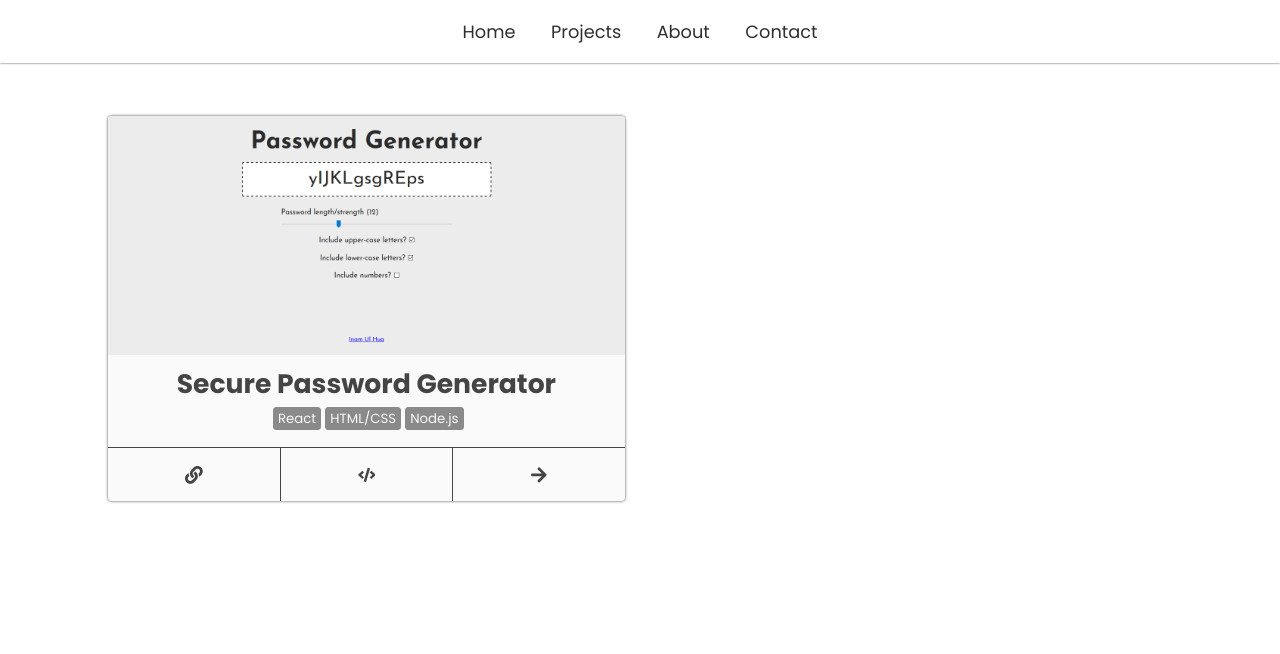
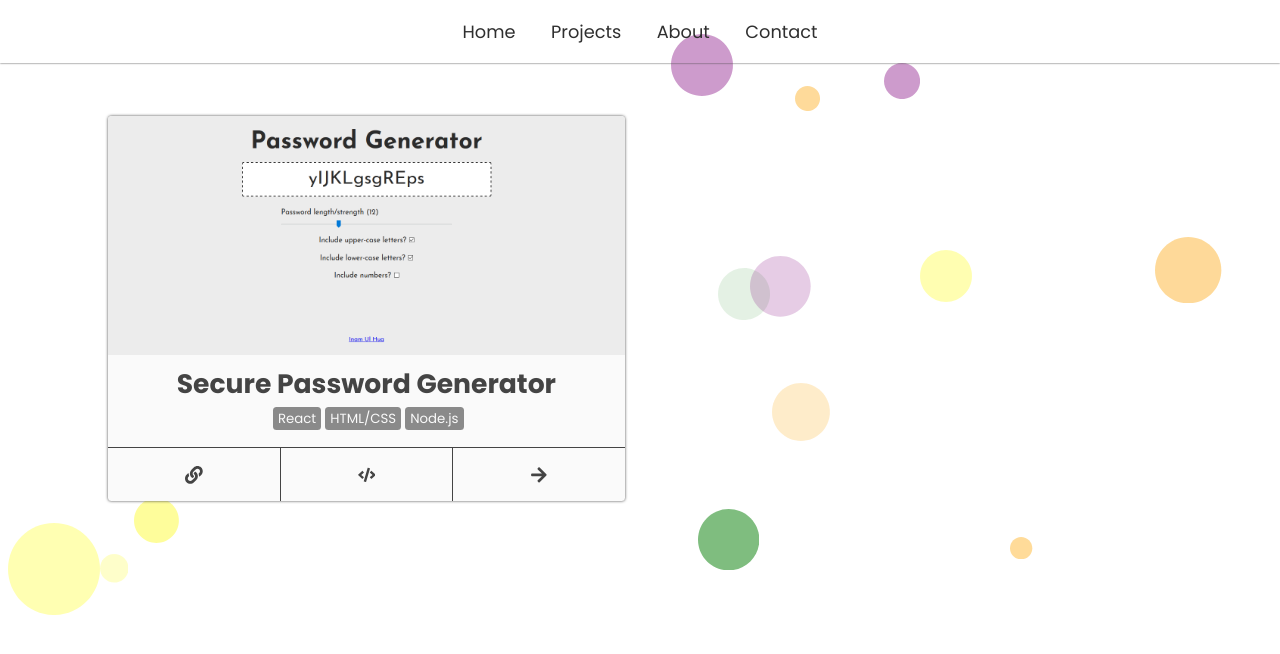
Before and after one commit to Inambe/inambe-webpage, a React (Create React App) app: page /projects in a window 1280 px wide. Shown: the top 654 px of the page. Built offline with nearby package versions, Linux system fonts and the light colour scheme.

Commit message:
add accentOverlay

```diff
--- a/src/App.js
+++ b/src/App.js
@@ -10,6 +10,7 @@ import AboutPage from "./pages/aboutPage";
 import Footer from "./components/footer";
 import ProjectsPage from "./pages/projectsPage";
 import DisplayMode from "./api/displayMode";
+import AccentOverlay from "./components/accentOverlay";
 
 function App() {
 	DisplayMode.CleanMode();
@@ -17,23 +18,27 @@ function App() {
 		<Router>
 			<Header />
 			<Route path="/" exact>
+				<AccentOverlay />
 				<Container>
 					<HomePage />
 				</Container>
 			</Route>
 			<Route path="/contact" exact>
+				<AccentOverlay />
 				<Container>
 					<ContactPage />
 				</Container>
 				<Footer />
 			</Route>
 			<Route path="/about" exact>
+				<AccentOverlay />
 				<Container>
 					<AboutPage />
 				</Container>
 				<Footer />
 			</Route>
 			<Route path="/projects" exact>
+				<AccentOverlay />
 				<ProjectsPage />
 			</Route>
 		</Router>
--- /dev/null
+++ b/src/components/accentOverlay.css
@@ -0,0 +1,4 @@
+.accentOverlay > svg {
+	position: absolute;
+	z-index: -1;
+}
--- /dev/null
+++ b/src/components/accentOverlay.js
@@ -0,0 +1,11 @@
+import React from "react";
+import "./accentOverlay.css";
+
+import useAccentOverlay from "../hooks/useAccentOverlay";
+
+function AccentOverlay() {
+	let BallIcons = useAccentOverlay();
+	return <div className="accentOverlay">{BallIcons}</div>;
+}
+
+export default AccentOverlay;
--- /dev/null
+++ b/src/components/svg/ballIcon.js
@@ -0,0 +1,22 @@
+import React from "react";
+
+function BallIcon({ style }) {
+	return (
+		<svg
+			style={style}
+			xmlns="http://www.w3.org/2000/svg"
+			xmlnsXlink="http://www.w3.org/1999/xlink"
+			viewBox="0 0 80 80"
+		>
+			<defs>
+				<path
+					id="d17nHrXDzX"
+					d="M80 40C80 62.08 62.08 80 40 80C17.92 80 0 62.08 0 40C0 17.92 17.92 0 40 0C62.08 0 80 17.92 80 40Z"
+				></path>
+			</defs>
+			<use fill="currentColor" xlinkHref="#d17nHrXDzX"></use>
+		</svg>
+	);
+}
+
+export default BallIcon;
--- /dev/null
+++ b/src/hooks/useAccentOverlay.js
@@ -0,0 +1,53 @@
+import React, { useState, useEffect } from "react";
+import BallIcon from "../components/svg/ballIcon";
+
+function getRandomNum(min, max) {
+	return Math.random() * (max - min) + min;
+}
+
+function makeRandomIcons() {
+	const colors = ["orange", "green", "yellow", "purple"];
+	let ballIconsTemp = [];
+
+	for (let i = 0; i < 15; i++) {
+		let height = getRandomNum(20, 100);
+		let color = colors[Math.floor(getRandomNum(0, colors.length))];
+		let top = Math.round(
+			getRandomNum(0, document.documentElement.scrollHeight - height)
+		);
+		let left = Math.round(getRandomNum(0, window.innerWidth));
+		let opacity = getRandomNum(0.1, 0.5).toFixed(1);
+
+		ballIconsTemp.push(
+			<BallIcon
+				key={i}
+				style={{
+					top,
+					left,
+					opacity,
+					height,
+					color,
+					transition: "all 4s"
+				}}
+			/>
+		);
+	}
+
+	return ballIconsTemp;
+}
+
+function useAccentOverlay() {
+	let [BallIcons, setBallIcons] = useState([]);
+	useEffect(() => {
+		setBallIcons(makeRandomIcons());
+		let intervalId = setInterval(() => {
+			setBallIcons(makeRandomIcons());
+		}, 5000);
+		return () => {
+			clearInterval(intervalId);
+		};
+	}, []);
+	return BallIcons;
+}
+
+export default useAccentOverlay;
--- a/src/index.css
+++ b/src/index.css
@@ -58,6 +58,7 @@ body {
 	color: var(--fc-main);
 	background-repeat: no-repeat;
 	min-height: 100vh;
+	overflow-x: hidden;
 }
 
 h1,
```
